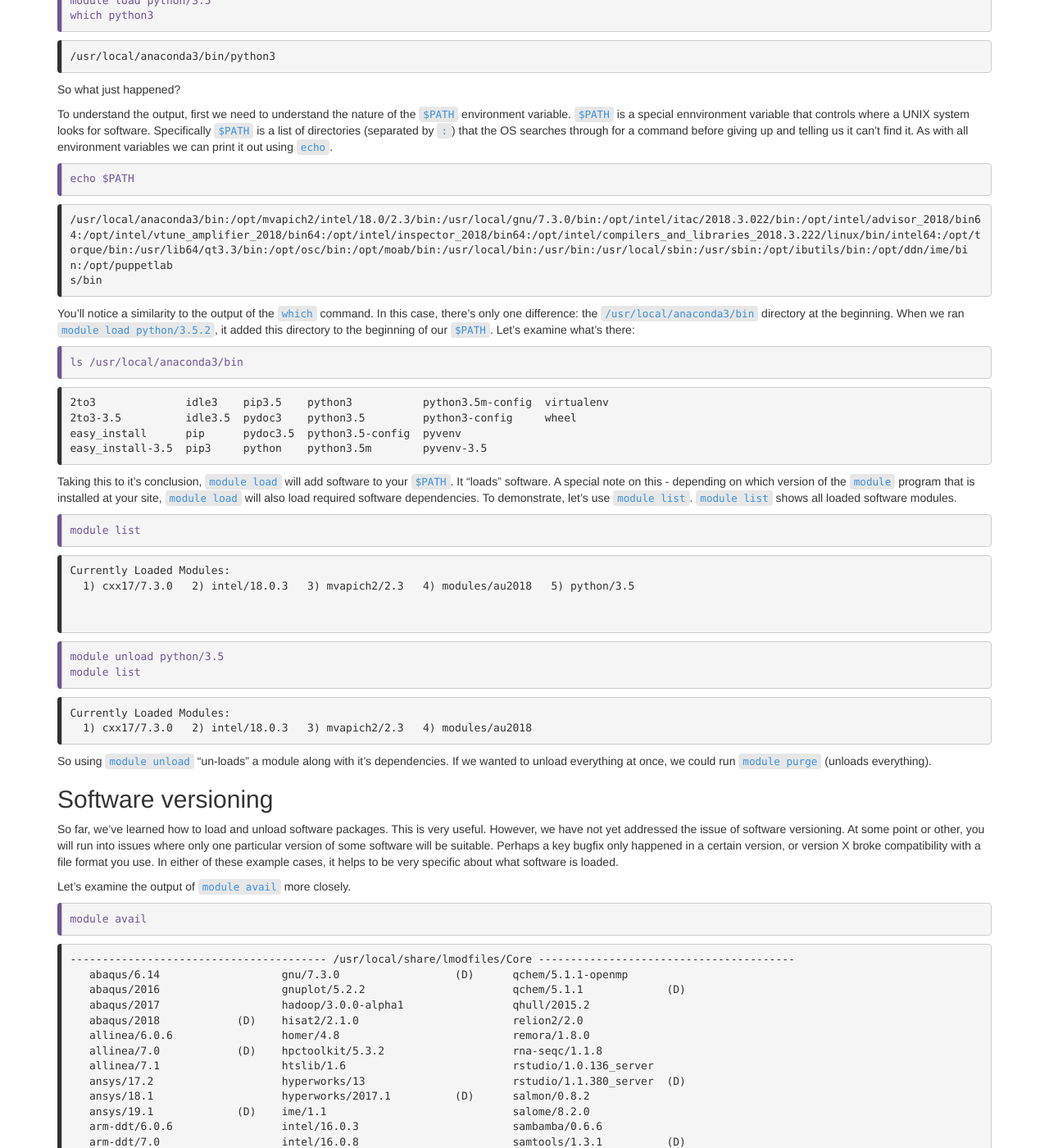
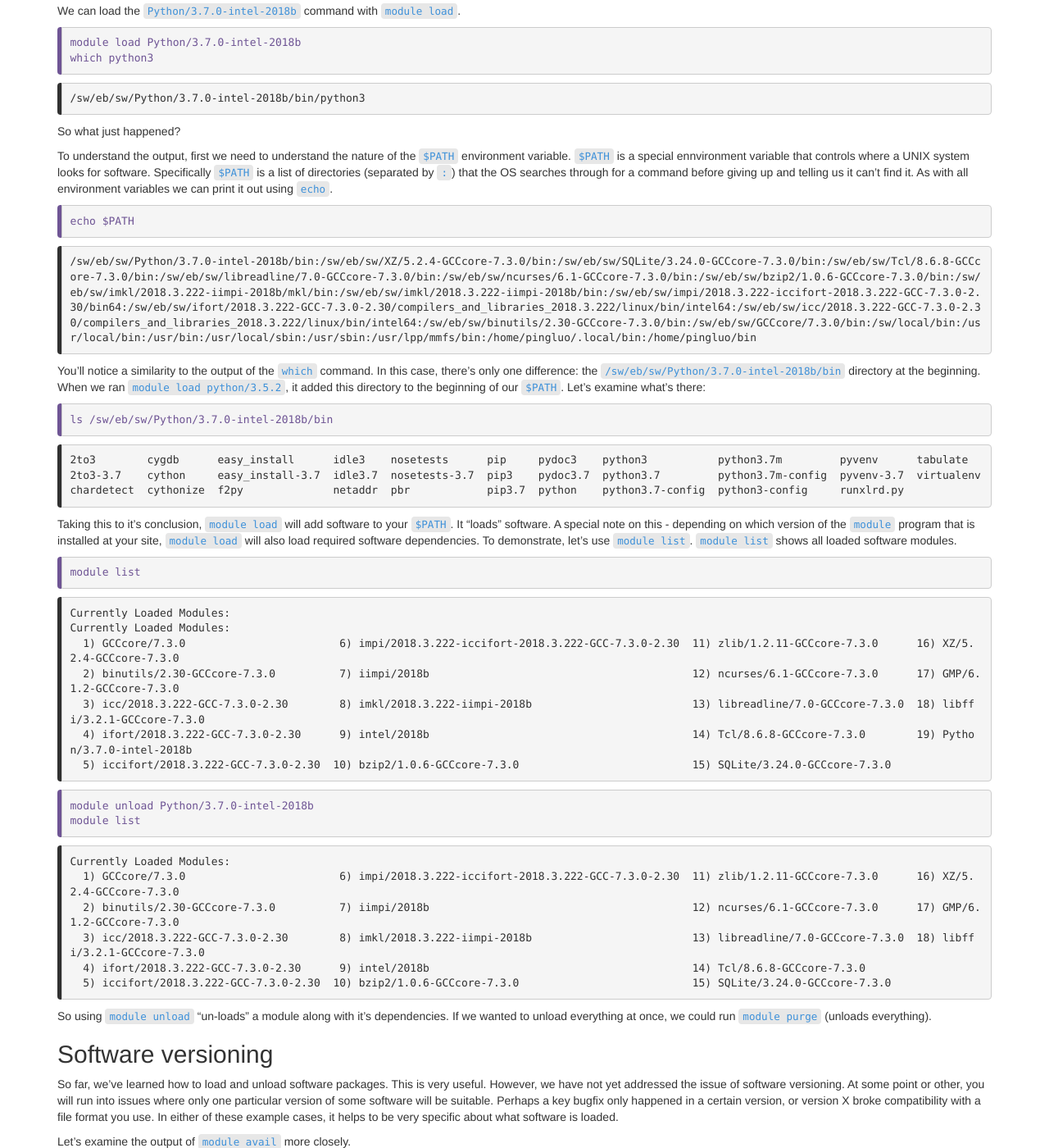
Before and after one commit to luop0812/HPRC_IntroHPC, a Jekyll site: the page built from _episodes/13-modules.md, in a window 1280 px wide and 1400 px high, scrolled down 1871 px. Shown: the whole window at 82% size. Built offline with Jekyll 4.4.1, drawn with Linux system fonts in a browser that asks for light colours; some of the changed text lies outside the part shown.

Commit message:
more edit with 12-module

````diff
--- a/_episodes/13-modules.md
+++ b/_episodes/13-modules.md
@@ -54,43 +50,42 @@ module avail
 ```
 {: .bash}
 ```
---------------------------- /usr/local/share/lmodfiles/MPI/intel/18.0/mvapich2/2.3 -----------------------------
-   darshan/3.1.6    gromacs/2018.2    netcdf/4.6.1    omb/5.4.3         scalapack/2.0.2
-   fftw3/3.3.8      hdf5/1.10.2       nwchem/6.8      parmetis/4.0.3    siesta-par/4.0.2
--------------------------------- /usr/local/share/lmodfiles/Compiler/intel/18.0 ---------------------------------
-   R/3.5.0                   libjpeg-turbo/1.5.3    mvapich2/2.3b                netcdf-serial/4.3.3.1
-   boost/1.67.0              metis/5.1.0            mvapich2/2.3rc1-gpu          netcdf-serial/4.6.1   (D)
-   cxx17/7.3.0        (L)    mkl/2018.0.3           mvapich2/2.3rc1              openmpi/1.10.5
-   hdf5-serial/1.8.17        mvapich2/2.2-debug     mvapich2/2.3rc2-gpu          openmpi/3.1.0-hpcx    (D)
-   hdf5-serial/1.10.2 (D)    mvapich2/2.2-gpu       mvapich2/2.3rc2              siesta/4.0.2
-   intelmpi/2018.0           mvapich2/2.2           mvapich2/2.3        (L,D)
-   intelmpi/2018.3    (D)    mvapich2/2.3b-gpu      ncarg/6.5.0
----------------------------------------- /usr/local/share/lmodfiles/Core ----------------------------------------
-   abaqus/6.14                   gnu/7.3.0                  (D)      qchem/5.1.1-openmp
-   abaqus/2016                   gnuplot/5.2.2                       qchem/5.1.1             (D)
-   abaqus/2017                   hadoop/3.0.0-alpha1                 qhull/2015.2
-   abaqus/2018            (D)    hisat2/2.1.0                        relion2/2.0
-   allinea/6.0.6                 homer/4.8                           remora/1.8.0
-   allinea/7.0            (D)    hpctoolkit/5.3.2                    rna-seqc/1.1.8
-   allinea/7.1                   htslib/1.6                          rstudio/1.0.136_server
-   ansys/17.2                    hyperworks/13                       rstudio/1.1.380_server  (D)
-   ansys/18.1                    hyperworks/2017.1          (D)      salmon/0.8.2
-   ansys/19.1             (D)    ime/1.1                             salome/8.2.0
-   arm-ddt/6.0.6                 intel/16.0.3                        sambamba/0.6.6
-   arm-ddt/7.0                   intel/16.0.8                        samtools/1.3.1          (D)
-   arm-ddt/7.1                   intel/17.0.2                        samtools/1.6
-   arm-ddt/18.2.1         (D)    intel/17.0.5                        samtools/1.9
-   arm-map/6.0.6                 intel/17.0.7                        schrodinger/15
-   arm-map/7.0                   intel/18.0.0                        schrodinger/16
-   arm-map/7.1                   intel/18.0.2                        schrodinger/2018.3      (D)
-   arm-map/18.2.1         (D)    intel/18.0.3               (L,D)    singularity/current
-   arm-pr/6.0.6                  java/1.7.0                          snpeff/4.2
-   arm-pr/7.0                    java/1.8.0_131             (D)      spark/rdma-0.9.4
+------------------------------------------------------------------------- Packages installed manually by HPRC staff -------------------------------------------------------------------------
+   ABAQUS/2016                                                   LIGGGHTS-WITH-BONDS/3.3.0          myPython/3.5.2-intel-2017A
+   ABAQUS/2017                                                   LS-DYNA/R8.1.0                     myPython/3.5.2-iomkl-2017A                        (D)
+   ABAQUS/2018                                            (D)    LS-DYNA/R9.1.0                     myR/3.3.2-iomkl-2017A-Python-2.7.12-default-mt
+   Anaconda-Jupyter/3-5.0.0.1                                    LS-DYNA/R9.2.0                     NAMD/2.12-icc-fftw-multicore-CUDA-hprc
+   Anaconda/2-4.3.1                                              LS-DYNA/R10.1.0                    NAMD/2.12-intel-2017A-hprc
+   Anaconda/2-5.0.1                                              LS-DYNA/R10.2.0             (D)    NAMD/2.12-iompi-2017A-fftw-hprc
+   Anaconda/3-4.2.0                                              LS-OPT/5.2.1-r107348               NAMD/2.12-multicore-CUDA
+   Anaconda/3-5.0.0.1                                     (D)    LS-OPT/5.2.1-r107511        (D)    NAMD/2.12-multicore
+   AnsysEM/19.1                                                  LS-PREPOST/4.5                     NAMD/2.12-TCP
+   AnsysEM/19.2                                           (D)    LS-PREPOST/4.6              (D)    NAMD/2.12-UDP                                     (D)
+   CESM/1.2.2-intel-2017A                                        LS-TASC/3.2-110810                 OpenMPI/99999999                                  (D)
+   ClusterFlow/0.5                                               LS-TASC/3.2-112069                 ORCA-HPRC-License/0
+   ConvergeCFD/2.3.6                                             LS-TASC/3.2-118423          (D)    Perl_tamu/5.24.0-GCCcore-6.3.0
+   curc-bench-terra/0                                            matcaffe/1.0-R2017a                PhyloNetworks/0.7.0-intel-2017A-Python-2.7.12
+   devel/0                                                       matcaffe/1.0-R2017b                Python/99999999                                   (D)
+
+   ... (too many modules)
 
    D:        Default Module
 
-Use "module spider" to find all possible modules.
-Use "module keyword key1 key2 ..." to search for all possible modules matching any of the "keys".
+     Use "module spider" to find all possible modules.
+     Use "module keyword key1 key2 ..." to search for all possible modules matching any of the "keys".
+
+     ****************** TAMU HPRC USERS ******************
+
+     Please see our cluster user guides at:
+
+       https://hprc.tamu.edu/wiki/index.php/HPRC:Systems
+
+     Also, please see our currently defined toolchains at:
+
+       https://hprc.tamu.edu/wiki/index.php/SW:Toolchains
+
+     ****************** TAMU HPRC USERS ******************
+
 ```
 {: .output}
 
@@ -112,15 +107,15 @@ petlabs/bin)
 ```
 {: .output}
 
-We can load the `python/3.5` command with `module load`.
+We can load the `Python/3.7.0-intel-2018b` command with `module load`.
 
 ```
-module load python/3.5
+module load Python/3.7.0-intel-2018b
 which python3
 ```
 {: .bash}
 ```
-/usr/local/anaconda3/bin/python3
+/sw/eb/sw/Python/3.7.0-intel-2018b/bin/python3
 ```
 {: .output}
 
@@ -138,27 +133,25 @@ echo $PATH
 ```
 {: .bash}
 ```
-/usr/local/anaconda3/bin:/opt/mvapich2/intel/18.0/2.3/bin:/usr/local/gnu/7.3.0/bin:/opt/intel/itac/2018.3.022/bin:/opt/intel/advisor_2018/bin64:/opt/intel/vtune_amplifier_2018/bin64:/opt/intel/inspector_2018/bin64:/opt/intel/compilers_and_libraries_2018.3.222/linux/bin/intel64:/opt/torque/bin:/usr/lib64/qt3.3/bin:/opt/osc/bin:/opt/moab/bin:/usr/local/bin:/usr/bin:/usr/local/sbin:/usr/sbin:/opt/ibutils/bin:/opt/ddn/ime/bin:/opt/puppetlab
-s/bin
+/sw/eb/sw/Python/3.7.0-intel-2018b/bin:/sw/eb/sw/XZ/5.2.4-GCCcore-7.3.0/bin:/sw/eb/sw/SQLite/3.24.0-GCCcore-7.3.0/bin:/sw/eb/sw/Tcl/8.6.8-GCCcore-7.3.0/bin:/sw/eb/sw/libreadline/7.0-GCCcore-7.3.0/bin:/sw/eb/sw/ncurses/6.1-GCCcore-7.3.0/bin:/sw/eb/sw/bzip2/1.0.6-GCCcore-7.3.0/bin:/sw/eb/sw/imkl/2018.3.222-iimpi-2018b/mkl/bin:/sw/eb/sw/imkl/2018.3.222-iimpi-2018b/bin:/sw/eb/sw/impi/2018.3.222-iccifort-2018.3.222-GCC-7.3.0-2.30/bin64:/sw/eb/sw/ifort/2018.3.222-GCC-7.3.0-2.30/compilers_and_libraries_2018.3.222/linux/bin/intel64:/sw/eb/sw/icc/2018.3.222-GCC-7.3.0-2.30/compilers_and_libraries_2018.3.222/linux/bin/intel64:/sw/eb/sw/binutils/2.30-GCCcore-7.3.0/bin:/sw/eb/sw/GCCcore/7.3.0/bin:/sw/local/bin:/usr/local/bin:/usr/bin:/usr/local/sbin:/usr/sbin:/usr/lpp/mmfs/bin:/home/pingluo/.local/bin:/home/pingluo/bin
 ```
 {: .output}
 
 You'll notice a similarity to the output of the `which` command.
 In this case, there's only one difference:
-the `/usr/local/anaconda3/bin` directory at the beginning.
+the `/sw/eb/sw/Python/3.7.0-intel-2018b/bin` directory at the beginning.
 When we ran `module load python/3.5.2`,
 it added this directory to the beginning of our `$PATH`.
 Let's examine what's there:
 
 ```
-ls /usr/local/anaconda3/bin
+ls /sw/eb/sw/Python/3.7.0-intel-2018b/bin
 ```
 {: .bash}
 ```
-2to3		  idle3    pip3.5    python3	       python3.5m-config  virtualenv
-2to3-3.5	  idle3.5  pydoc3    python3.5	       python3-config	  wheel
-easy_install	  pip	   pydoc3.5  python3.5-config  pyvenv
-easy_install-3.5  pip3	   python    python3.5m        pyvenv-3.5
+2to3        cygdb      easy_install      idle3    nosetests      pip     pydoc3    python3           python3.7m         pyvenv      tabulate
+2to3-3.7    cython     easy_install-3.7  idle3.7  nosetests-3.7  pip3    pydoc3.7  python3.7         python3.7m-config  pyvenv-3.7  virtualenv
+chardetect  cythonize  f2py              netaddr  pbr            pip3.7  python    python3.7-config  python3-config     runxlrd.py
 ```
 {: .output}
 
@@ -176,22 +169,28 @@ module list
 {: .bash}
 ```
 Currently Loaded Modules:
-  1) cxx17/7.3.0   2) intel/18.0.3   3) mvapich2/2.3   4) modules/au2018   5) python/3.5
-
-
+Currently Loaded Modules:
+  1) GCCcore/7.3.0                        6) impi/2018.3.222-iccifort-2018.3.222-GCC-7.3.0-2.30  11) zlib/1.2.11-GCCcore-7.3.0      16) XZ/5.2.4-GCCcore-7.3.0
+  2) binutils/2.30-GCCcore-7.3.0          7) iimpi/2018b                                         12) ncurses/6.1-GCCcore-7.3.0      17) GMP/6.1.2-GCCcore-7.3.0
+  3) icc/2018.3.222-GCC-7.3.0-2.30        8) imkl/2018.3.222-iimpi-2018b                         13) libreadline/7.0-GCCcore-7.3.0  18) libffi/3.2.1-GCCcore-7.3.0
+  4) ifort/2018.3.222-GCC-7.3.0-2.30      9) intel/2018b                                         14) Tcl/8.6.8-GCCcore-7.3.0        19) Python/3.7.0-intel-2018b
+  5) iccifort/2018.3.222-GCC-7.3.0-2.30  10) bzip2/1.0.6-GCCcore-7.3.0                           15) SQLite/3.24.0-GCCcore-7.3.0
 ```
 {: .output}
 
 
-
 ```
-module unload python/3.5
+module unload Python/3.7.0-intel-2018b
 module list
 ```
 {: .bash}
 ```
 Currently Loaded Modules:
-  1) cxx17/7.3.0   2) intel/18.0.3   3) mvapich2/2.3   4) modules/au2018
+  1) GCCcore/7.3.0                        6) impi/2018.3.222-iccifort-2018.3.222-GCC-7.3.0-2.30  11) zlib/1.2.11-GCCcore-7.3.0      16) XZ/5.2.4-GCCcore-7.3.0
+  2) binutils/2.30-GCCcore-7.3.0          7) iimpi/2018b                                         12) ncurses/6.1-GCCcore-7.3.0      17) GMP/6.1.2-GCCcore-7.3.0
+  3) icc/2018.3.222-GCC-7.3.0-2.30        8) imkl/2018.3.222-iimpi-2018b                         13) libreadline/7.0-GCCcore-7.3.0  18) libffi/3.2.1-GCCcore-7.3.0
+  4) ifort/2018.3.222-GCC-7.3.0-2.30      9) intel/2018b                                         14) Tcl/8.6.8-GCCcore-7.3.0
+  5) iccifort/2018.3.222-GCC-7.3.0-2.30  10) bzip2/1.0.6-GCCcore-7.3.0                           15) SQLite/3.24.0-GCCcore-7.3.0
 ```
 {: .output}
 
@@ -218,32 +217,24 @@ module avail
 ```
 {: .bash}
 ```
----------------------------------------- /usr/local/share/lmodfiles/Core ----------------------------------------
-   abaqus/6.14                   gnu/7.3.0                  (D)      qchem/5.1.1-openmp
-   abaqus/2016                   gnuplot/5.2.2                       qchem/5.1.1             (D)
-   abaqus/2017                   hadoop/3.0.0-alpha1                 qhull/2015.2
-   abaqus/2018            (D)    hisat2/2.1.0                        relion2/2.0
-   allinea/6.0.6                 homer/4.8                           remora/1.8.0
-   allinea/7.0            (D)    hpctoolkit/5.3.2                    rna-seqc/1.1.8
-   allinea/7.1                   htslib/1.6                          rstudio/1.0.136_server
-   ansys/17.2                    hyperworks/13                       rstudio/1.1.380_server  (D)
-   ansys/18.1                    hyperworks/2017.1          (D)      salmon/0.8.2
-   ansys/19.1             (D)    ime/1.1                             salome/8.2.0
-   arm-ddt/6.0.6                 intel/16.0.3                        sambamba/0.6.6
-   arm-ddt/7.0                   intel/16.0.8                        samtools/1.3.1          (D)
-   arm-ddt/7.1                   intel/17.0.2                        samtools/1.6
-   arm-ddt/18.2.1         (D)    intel/17.0.5                        samtools/1.9
-   arm-map/6.0.6                 intel/17.0.7                        schrodinger/15
-   arm-map/7.0                   intel/18.0.0                        schrodinger/16
-   arm-map/7.1                   intel/18.0.2                        schrodinger/2018.3      (D)
-   arm-map/18.2.1         (D)    intel/18.0.3               (L,D)    singularity/current
-   arm-pr/6.0.6                  java/1.7.0                          snpeff/4.2
-   arm-pr/7.0                    java/1.8.0_131             (D)      spark/rdma-0.9.4
+------------------------------------------------------------------------- Packages installed manually by HPRC staff -------------------------------------------------------------------------
+   ABAQUS/2016                                                   LIGGGHTS-WITH-BONDS/3.3.0          myPython/3.5.2-intel-2017A
+   ABAQUS/2017                                                   LS-DYNA/R8.1.0                     myPython/3.5.2-iomkl-2017A                        (D)
+   ABAQUS/2018                                            (D)    LS-DYNA/R9.1.0                     myR/3.3.2-iomkl-2017A-Python-2.7.12-default-mt
+   Anaconda-Jupyter/3-5.0.0.1                                    LS-DYNA/R9.2.0                     NAMD/2.12-icc-fftw-multicore-CUDA-hprc
+   Anaconda/2-4.3.1                                              LS-DYNA/R10.1.0                    NAMD/2.12-intel-2017A-hprc
+   Anaconda/2-5.0.1                                              LS-DYNA/R10.2.0             (D)    NAMD/2.12-iompi-2017A-fftw-hprc
+   Anaconda/3-4.2.0                                              LS-OPT/5.2.1-r107348               NAMD/2.12-multicore-CUDA
+   Anaconda/3-5.0.0.1                                     (D)    LS-OPT/5.2.1-r107511        (D)    NAMD/2.12-multicore
+   AnsysEM/19.1                                                  LS-PREPOST/4.5                     NAMD/2.12-TCP
+   AnsysEM/19.2                                           (D)    LS-PREPOST/4.6              (D)    NAMD/2.12-UDP                                     (D)
+   CESM/1.2.2-intel-2017A                                        LS-TASC/3.2-110810                 OpenMPI/99999999                                  (D)
+   ClusterFlow/0.5                                               LS-TASC/3.2-112069                 ORCA-HPRC-License/0
 ```
 {: .output}
 
 Software with multiple versions will be marked with a (D). The best way to be sure you understand how certain software is
-used on our clusters is to look at the software page on our website. [https://www.osc.edu/resources/available_software](https://www.osc.edu/resources/available_software)
+used on our clusters is to look at the software page on our website. [https://hprc.tamu.edu/wiki/SW](https://hprc.tamu.edu/wiki/SW).
 
 > ## Using software modules in scripts
 >
@@ -253,26 +244,10 @@ used on our clusters is to look at the software page on our website. [https://ww
 > (you should not assume a module loaded on the login node is loaded on a compute node).
 {: .challenge}
 
-> ## Loading a module by default
->
-> Adding a set of `module load` commands to all of your scripts and
-> having to manually load modules every time you log on can be tiresome.
-> Fortunately, there is a way of specifying a set of "default modules"
-> that always get loaded, regardless of whether or not you're logged on or running a job.
->
-> Every user has two hidden files in their home directory: `.bashrc` and `.bash_profile`
-> (you can see these files with `ls -la ~`).
-> These scripts are run every time you log on or run a job.
-> Adding a `module load` command to one of these shell scripts means that
-> that module will always be loaded.
-> Modify either your `.bashrc` or `.bash_profile` scripts to load a commonly used module like Python.
-> Does your `python3 --version` job from before still need `module load` to run?
-{: .challenge}
-
 ## Installing software of our own
 
 >The following tutorial is from our HOWTO guide on our website. We have many more useful guides there, take
->a look at [https://www.osc.edu/resources/getting_started/howto](https://www.osc.edu/resources/getting_started/howto)
+>a look at [https://hprc.tamu.edu/wiki/SW](https://hprc.tamu.edu/wiki/SW).
 >
 {: .callout}
 
@@ -296,7 +271,7 @@ Before installing your software, you should first prepare a place for it to live
 ```
 {: .bash}
 
-This structure is how OSC organizes the software we provide. Each directory serves a specific purpose:
+Each directory serves a specific purpose:
 
 | directory | description |
 | --- | --- |
@@ -344,11 +317,54 @@ Then, we can build Git using the following commands:
 ```
     cd git-2.9.0
     autoconf # this creates the configure file
-    ./configure --prefix=$HOME/local/git/2.9.0 CC=icc CFLAGS=-static-intel
+    ./configure --prefix=$SCRATCH/local/git/2.9.0 CC=icc CFLAGS=-static-intel
     make && make install
 ```
 {: .bash}
 
 We've successfully installed our first piece of software!
 
-See the HOWTO for details on creating your own modules for locally installed software.
+Now create a module file for your software
+```
+cd $SCRATCH/local/share/lmodfiles
+mkdir git
+touch git/2.9.0.lua
+```
+{: .bash}
+Copy the following content to `git/2.9.0.lua`.
+```
+help([[
+This module loads the git software environment.
+]])
+
+whatis([[Description: git software environment]])
+
+local root = pathJoin(os.getenv("SCRATCH"),"/local/git/2.9.0")
+local bin = pathJoin(root, "/bin")
+
+if not isloaded("intel/2018b") then
+load("intel/2018b")
+end
+
+prepend_path("PATH", bin)
+```
+{: .output}
+
+Add your moduel path to the LMOD module search path.
+```
+module use "$SCRATCH/local/share/lmodfiles
+```
+{: .bash}
+
+Now you can load the module you just created and use git you just built.
+```
+module load git/2.9.0
+module list
+```
+{: .bash}
+```
+Currently Loaded Modules:
+  1) GCCcore/7.3.0                 3) icc/2018.3.222-GCC-7.3.0-2.30     5) iccifort/2018.3.222-GCC-7.3.0-2.30                   7) iimpi/2018b                   9) intel/2018b
+  2) binutils/2.30-GCCcore-7.3.0   4) ifort/2018.3.222-GCC-7.3.0-2.30   6) impi/2018.3.222-iccifort-2018.3.222-GCC-7.3.0-2.30   8) imkl/2018.3.222-iimpi-2018b  10) git/2.9.0
+```
+{: .output}
````
Also changed, not shown: other parts of _episodes/13-modules.md (+5 -11 lines).
